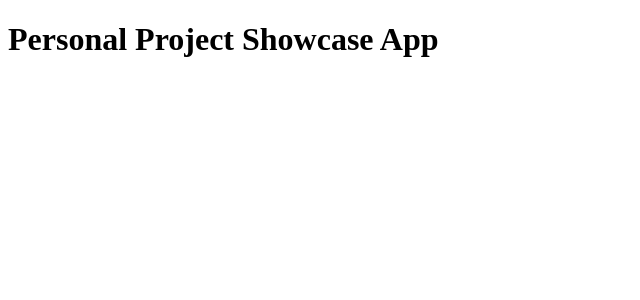
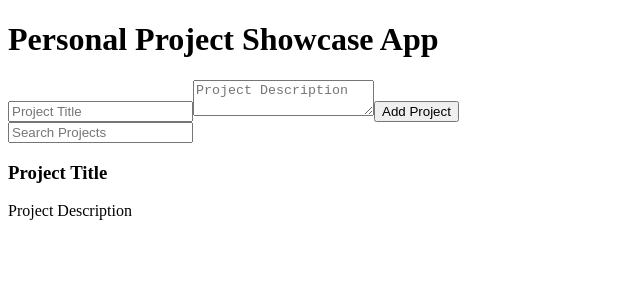
Before and after one commit to MW4NG1/Single-Page-Application, a React (Vite) app: page / in a window 1280 px wide. Shown: the top 300 px of the page, without its empty margins (0-640 px from the left). Built offline with nearby package versions, Linux system fonts and the light colour scheme.

Commit message:
feat: restructure App component to include header, project form, search bar, and project list

```diff
--- a/src/App.jsx
+++ b/src/App.jsx
@@ -1,7 +1,35 @@
+// Import React hook
+import { useState } from "react";
+
+// Import components
+import Header from "./components/Header";
+import ProjectForm from "./components/ProjectForm";
+import SearchBar from "./components/SearchBar";
+import ProjectList from "./components/ProjectList";
+
 function App() {
+  // Store all projects
+  const [projects, setProjects] = useState([]);
+  // Store search text
+  const [searchTerm, setSearchTerm] = useState("");
   return (
     <div>
-      <h1>Personal Project Showcase App</h1>
+      {/* App heading */}
+      <Header />
+      {/* Form for adding projects */}
+      <ProjectForm
+      projects={projects}
+      setProjects={setProjects}
+      />
+      {/* Search input */}
+      <SearchBar
+      searchTerm={searchTerm}
+      setSearchTerm={setSearchTerm}
+      />
+      {/* Displays project cards */}
+      <ProjectList
+      projects={projects}
+      />
     </div>
   );
 }
```
